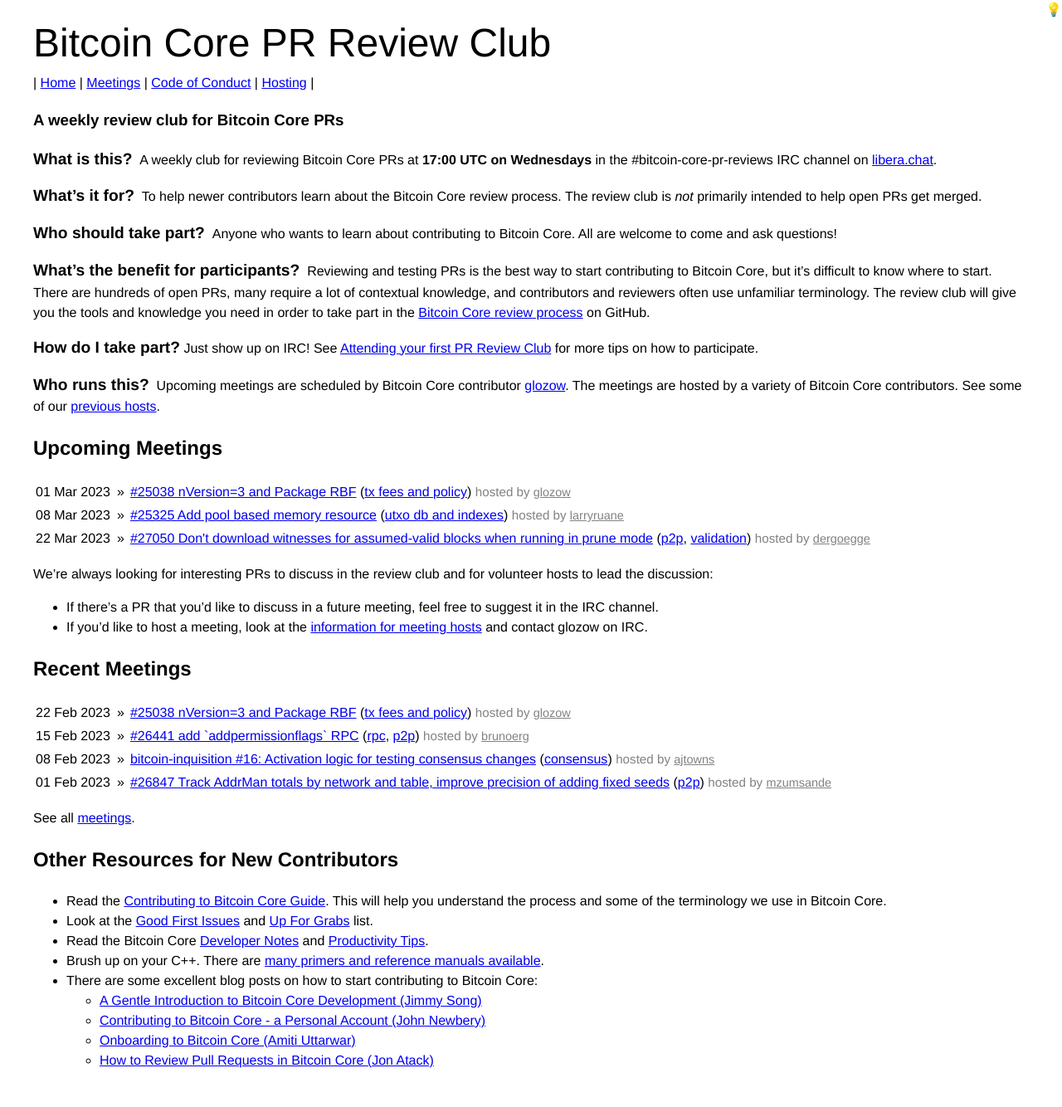
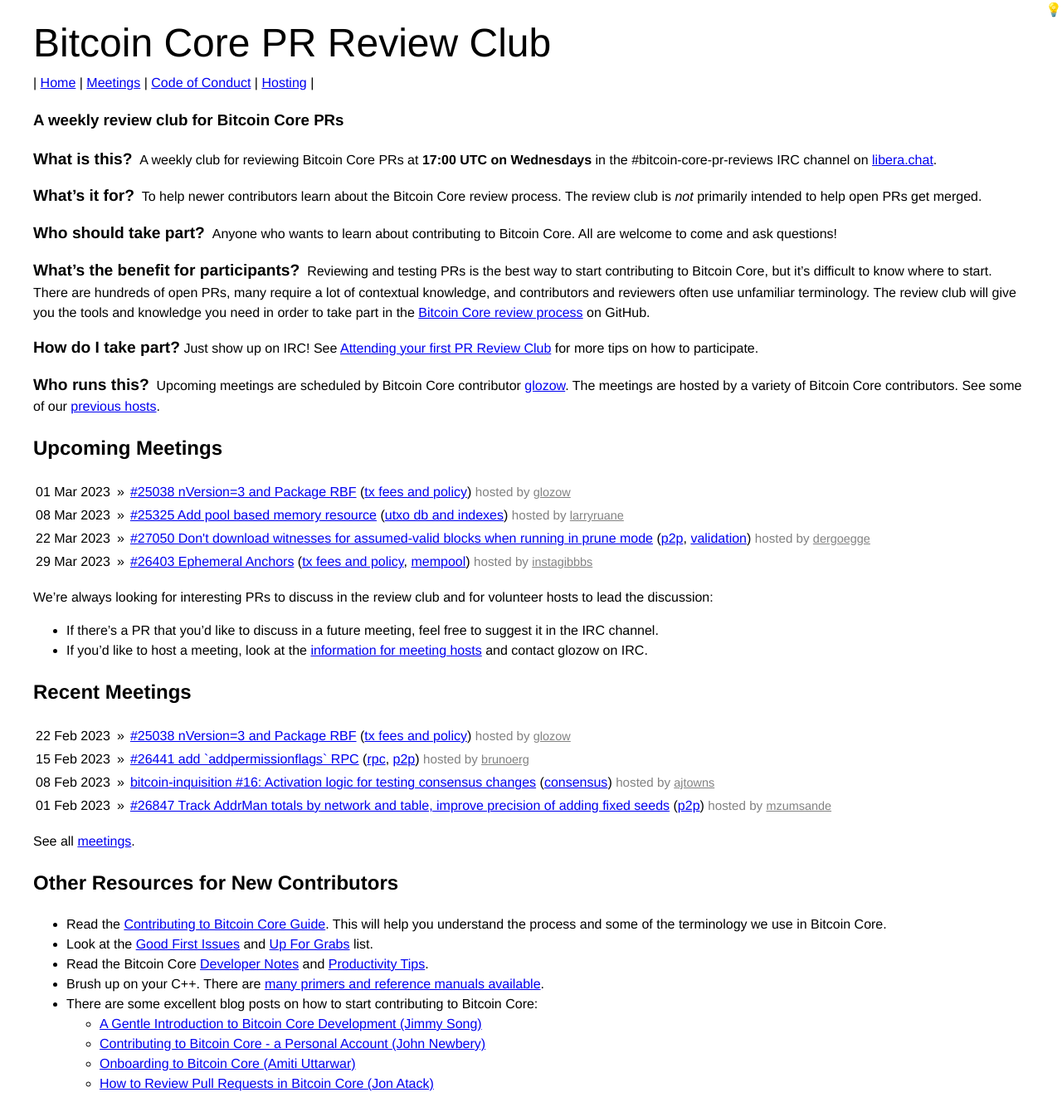
Before and after one commit to bitcoin-core-review-club/website, a Jekyll site: the page built from index.md, in a window 1280 px wide. Shown: the whole page at 83% size. Built offline with Jekyll 4.4.1, drawn with Linux system fonts in a browser that asks for light colours; before the commit the page ends 1306 px from its top, so only the background shows below that.

Commit message:
minor edits to n26403

```diff
--- a/_posts/2023-03-29=#26403.md
+++ b/_posts/2023-03-29-#26403.md
@@ -4,7 +4,7 @@
 title: "Ephemeral Anchors"
 pr: 26403
 authors: [instagibbs]
-components: ["mempool policy"]
+components: ["tx fees and policy", "mempool"]
 host: instagibbbs
 status: upcoming
 commit:
@@ -12,7 +12,7 @@
 
 -_Notes and questions to follow soon!_
 
-+<!-- TODO: Before meeting, add notes and questions
+<!-- TODO: Before meeting, add notes and questions
 ## Notes
 
 ## Questions
```
